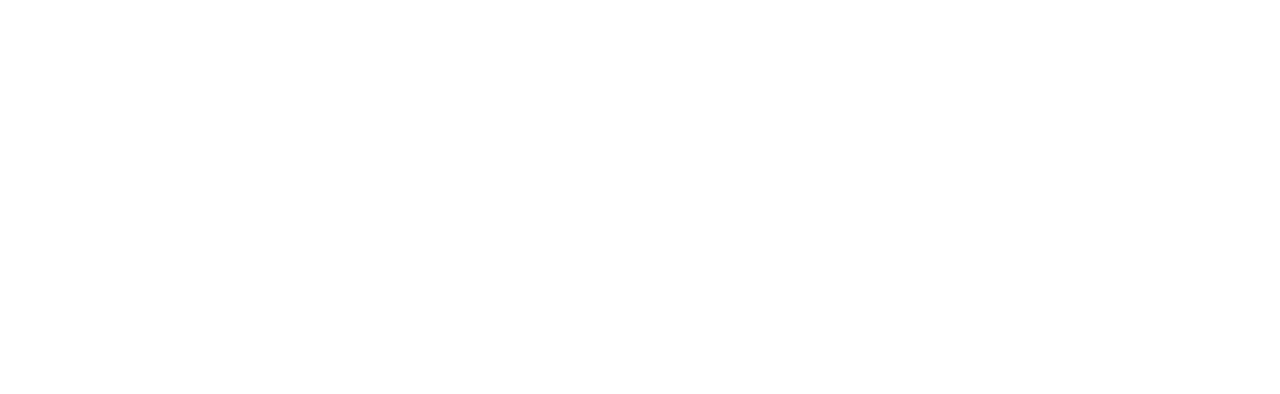
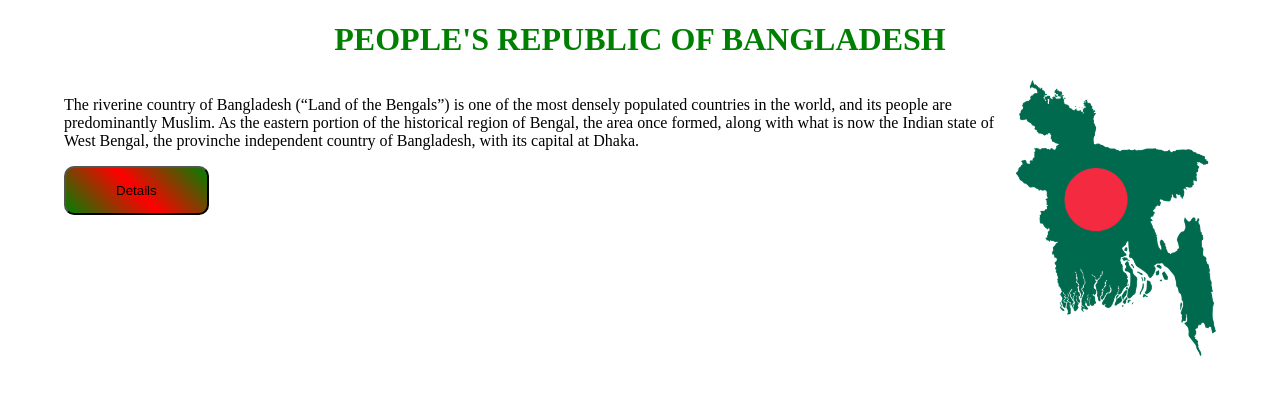
Before and after one commit to CsdSreekanta/Bangladesh, a plain HTML site: page index.html in a window 1280 px wide. Drawn offline with Linux system fonts and the light colour scheme.

Commit message:
first-section added

```diff
--- a/index.html
+++ b/index.html
@@ -5,8 +5,27 @@
     <meta http-equiv="X-UA-Compatible" content="IE=edge">
     <meta name="viewport" content="width=device-width, initial-scale=1.0">
     <title>Bangladesh</title>
+    <link rel="stylesheet" href="style.css">
 </head>
 <body>
+   <header>
+    <h1 class="title">PEOPLE'S REPUBLIC OF BANGLADESH</h1>
+   </header>
+
+   <div class="first-section">
+       <div class="parent">
+           <div class="left-side">
+            <P>The riverine country of Bangladesh (“Land of the Bengals”) is one of the most densely populated countries in the world, and its people are predominantly Muslim. As the eastern portion of the historical region of Bengal, the area once formed, along with what is now the Indian state of West Bengal, the provinche independent country of Bangladesh, with its capital at Dhaka.</P>
+            <button class="bd-details">Details</button>
+           </div>
+           <div class="right-side">
+                <div class="photo">
+                    <img src="images/ban1.png" alt="">
+                </div>
+           </div>
+       </div>
+   </div>
+
 
 </body>
 </html>
--- a/style.css
+++ b/style.css
@@ -0,0 +1,28 @@
+body{
+    margin:0;
+    padding: 0;
+}
+.title{
+    color:green;
+    text-align: center;
+}
+.parent{
+    display: flex;
+    width:90%;
+    margin:0 auto;
+}
+.photo img{
+    width:200px;
+
+}
+.bd-details{
+    padding:15px 50px;
+    background-image: linear-gradient(45deg, green, red, green);
+    border-radius: 10px;
+
+}
+.bd-details:hover{
+    background-color: blue;
+    color: white;
+    cursor: pointer;
+}
```
